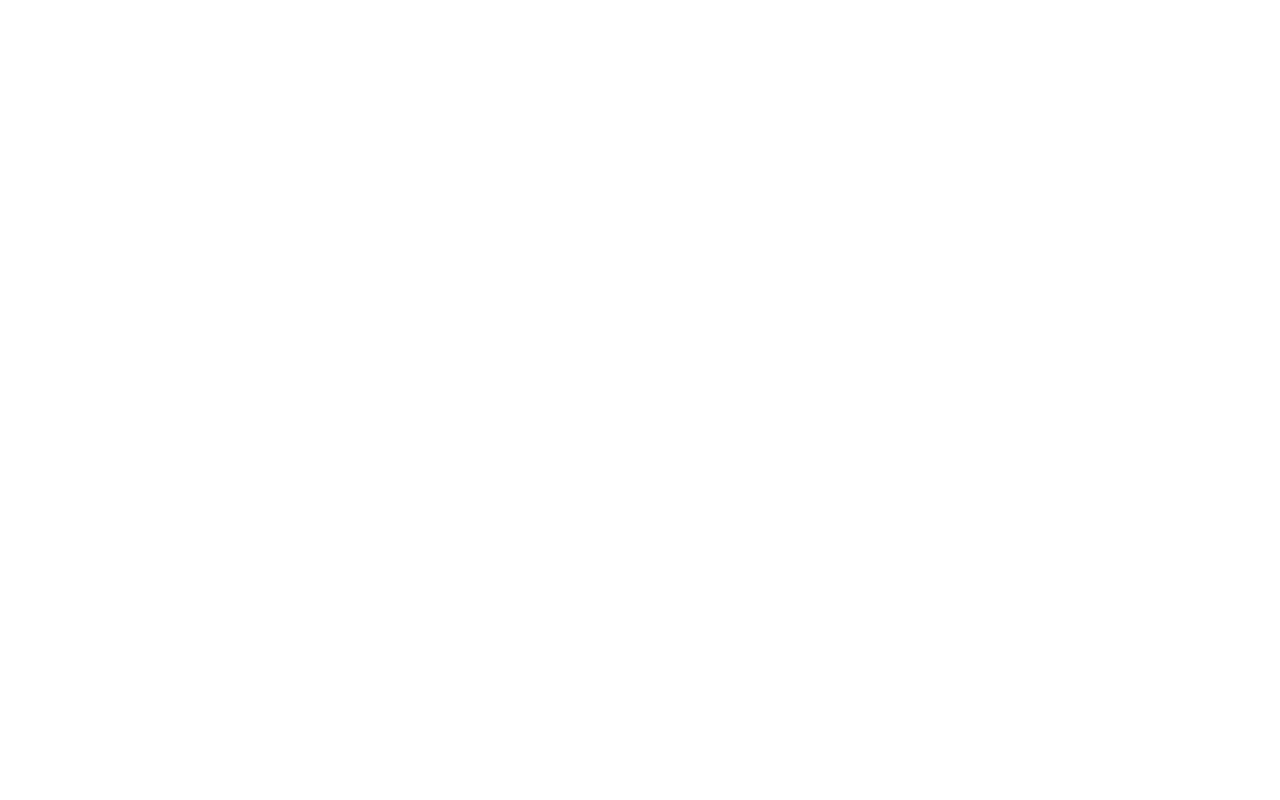
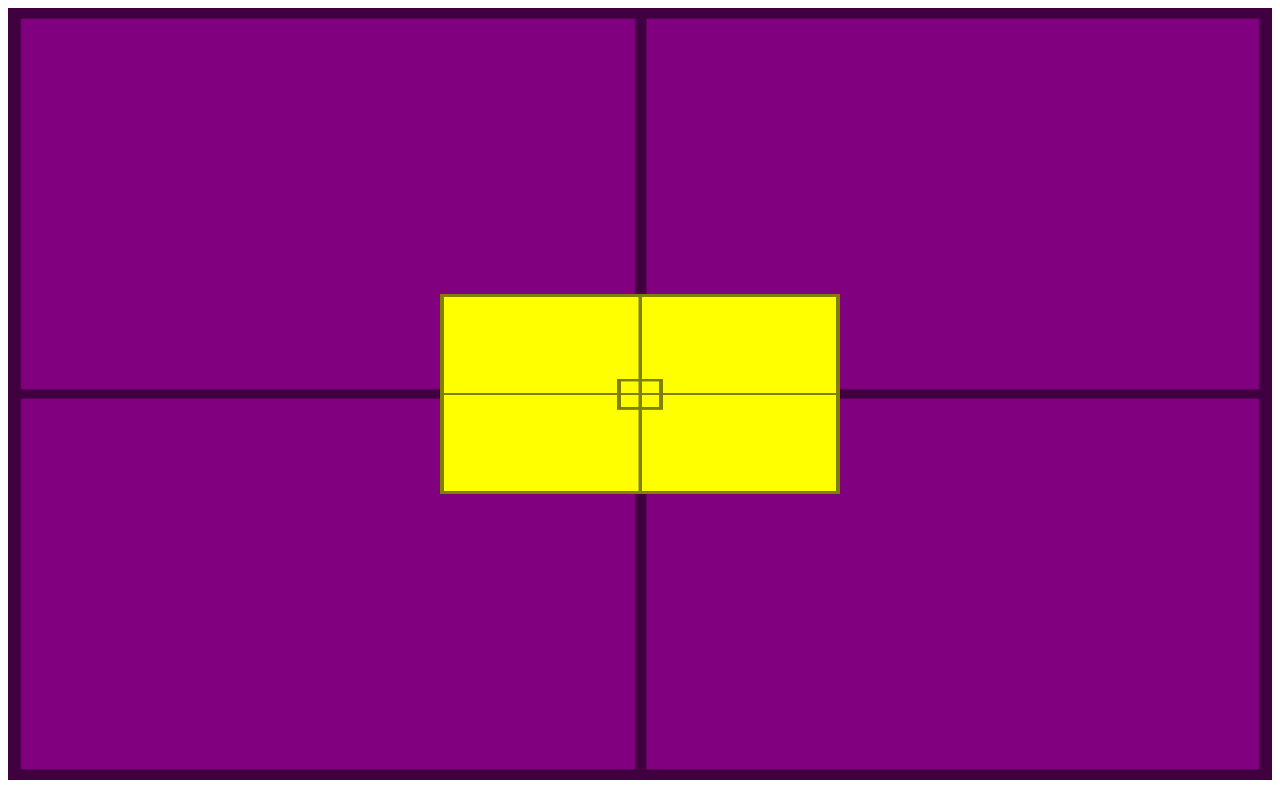
Before and after one commit to LeandroANeves/html-css, a plain HTML site: page exercicios/ex022/imagens/fundo007.html in a window 1280 px wide. Drawn offline with Linux system fonts and the light colour scheme.

Commit message:
fundo007

```diff
--- a/exercicios/ex022/imagens/fundo007.html
+++ b/exercicios/ex022/imagens/fundo007.html
@@ -5,10 +5,37 @@
     <meta http-equiv="X-UA-Compatible" content="IE=edge">
     <meta name="viewport" content="width=device-width, initial-scale=1.0">
     <title>Alinhamento Vertical</title>
+    <style>
+        #container {
+            background-image: url('target001.png');
+            background-size: 100% 100%;
+
+            position: relative;
+            height: 94vh;
+            padding: 10px;
+            background-color: purple;
+        }
+
+        #conteudo {
+            background-image: url('target001.png');
+            background-size: 100% 100%;
+
+            position: absolute;
+            height: 200px;
+            width: 400px;
+            background-color: yellow;
+
+            left: 50%;
+            top: 50%;
+
+            transform: translate(-50%, -50%);
+
+        }
+    </style>
 </head>
 <body>
-    <section>
-        <article>
+    <section id="container">
+        <article id="conteudo">
 
         </article>
     </section>
```
